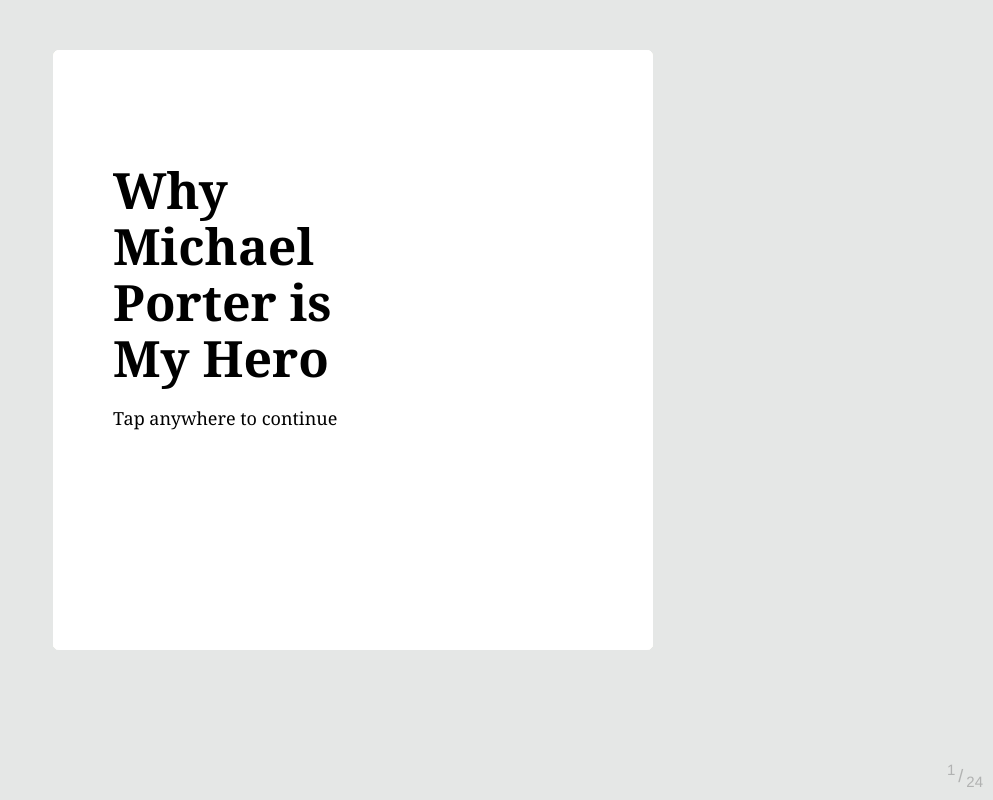
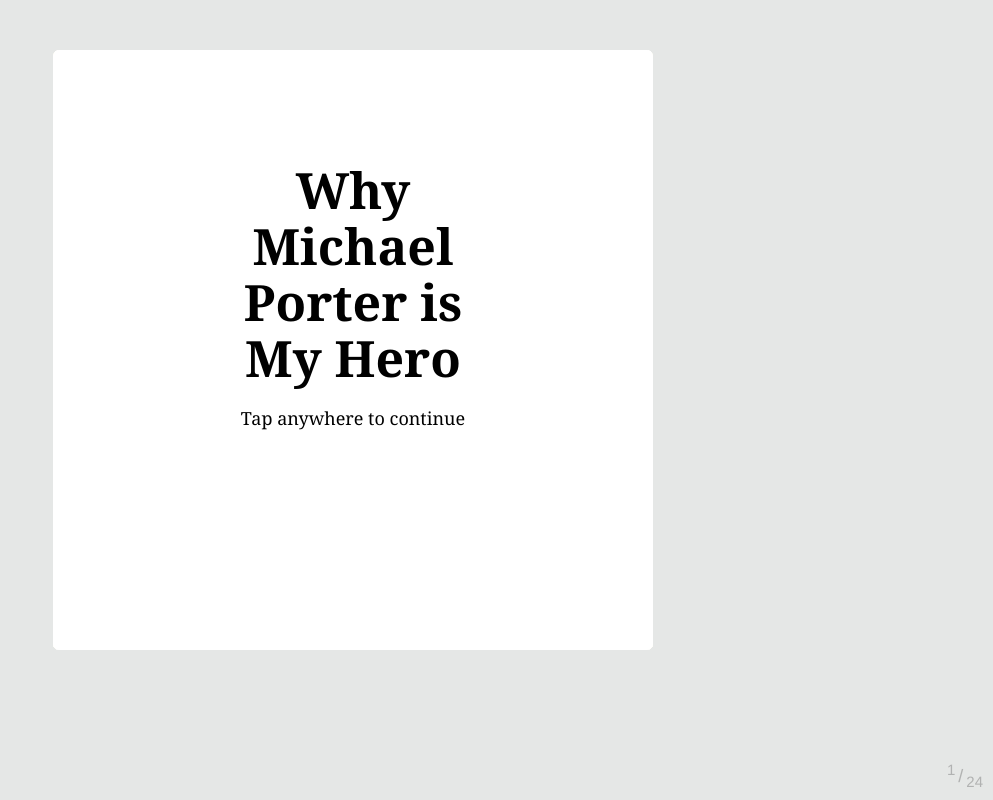
Before and after one commit to nbashaw/strategy-for-makers, a plain HTML site: page index.html in a window 1280 px wide. Shown: the whole page, without its empty margins (287-1280 px from the left). Drawn offline with Linux system fonts and the light colour scheme.

Commit message:
center title

```diff
--- a/index.html
+++ b/index.html
@@ -19,7 +19,7 @@
     </div>
   </div>
 <div class="js-content" style="display: none;">
-<h1 class="pg-title">Why<br>Michael<br>Porter is<br>My Hero</h1><p>Tap anywhere to continue</p>
+<div class="pg-title-container"><h1 class="pg-title">Why<br>Michael<br>Porter is<br>My Hero</h1><p>Tap anywhere to continue</p></div>
 
 ---
 This is a tappable essay.<p class="hide-on-desktop">To move foward, tap on the right side of the screen. To go backwards, tap on the left.</p><p class="hide-on-mobile">To move foward, click on the right side of the screen. To go backwards, click on the left.</p><p><em>Pro tip: if you're on a laptop, you can also use the arrow keys.</em></p>You can always see your progress in the bottom-right corner.
--- a/style.css
+++ b/style.css
@@ -89,6 +89,9 @@ body {
   bottom: 0;
   z-index: -1;
 }
+.pg-title-container {
+  text-align: center;
+}
 .pg-title {
   font-size: 50px;
   line-height: 56px;
```
